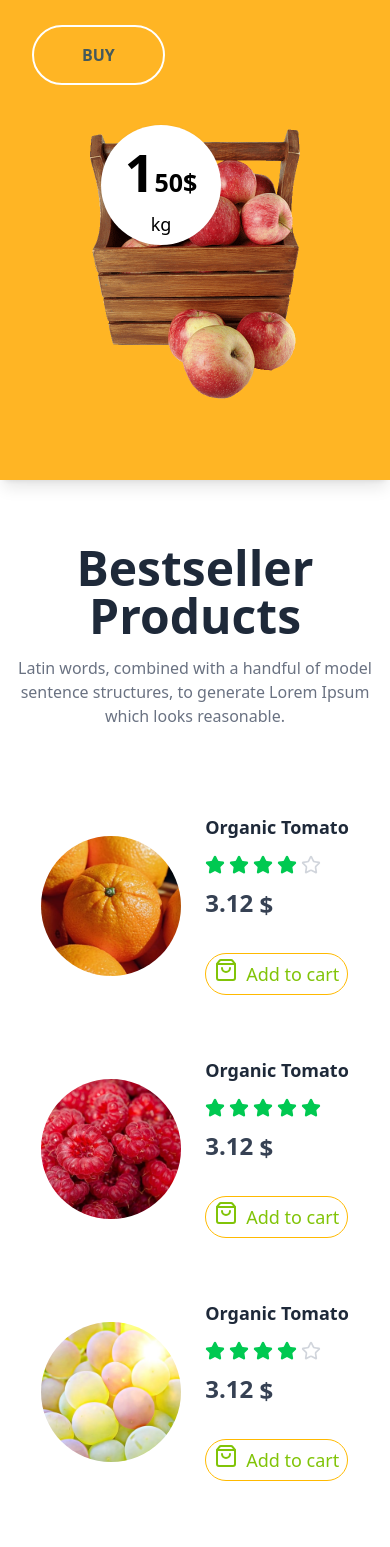
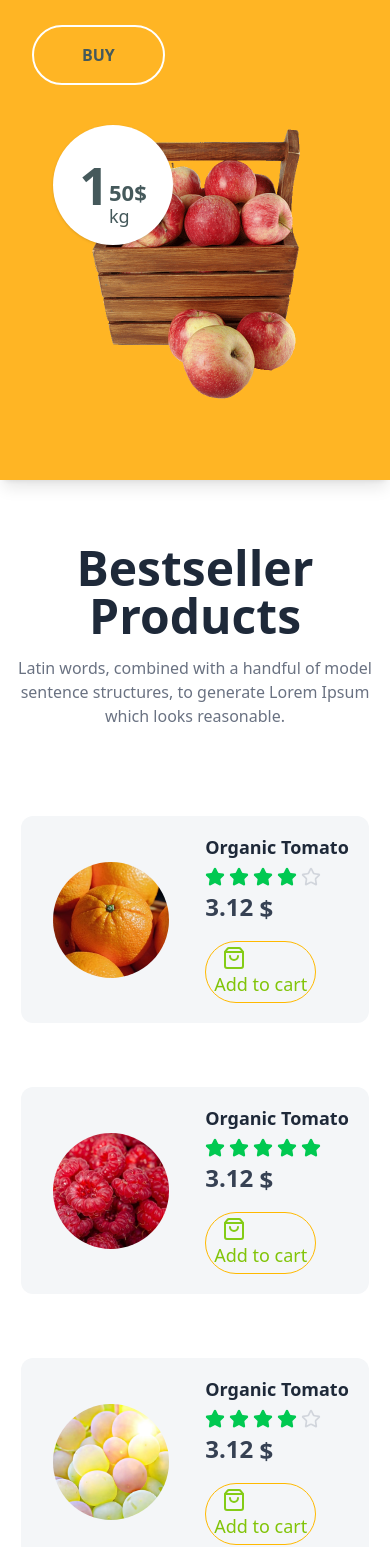
Before and after one commit to NadeemAshraf123/Organic-Fruitables, a React (Vite) app: page / in a window 390 px wide. Shown: the part 9080-10627 px from the top of the page. Built offline with nearby package versions, Linux system fonts and the light colour scheme.

Commit message:
Fix responsive layout for products badge

```diff
--- a/src/components/bestsellerproducts/BestSellerProductCard.tsx
+++ b/src/components/bestsellerproducts/BestSellerProductCard.tsx
@@ -21,26 +21,26 @@ const BestSellerProductCard: React.FC<ProductCardProps> = ({ product, onAddToCar
   return (
     <div className='max-w-7xl mx-auto mt-12'>
       <div className="max-w-6xl mx-auto">
-    <div className="">
+    <div className=" bg-[#F4F6F8] p-5 rounded-xl">
       <div className="flex items-center gap-6">
         <img
           src={product.image}
           alt={product.name}
-          className="w-35 h-35 rounded-full object-cover shrink-0"
+          className="w-35 h-35 rounded-full p-3 object-cover shrink-0"
         />
         <div className="flex-1">
           <h3 className="text-lg font-semibold text-gray-800 leading-tight">{product.name}</h3>
-          <Rating rating={product.rating} className="mt-4 text-[#81C408]" />
-          <div className="mt-3 text-2xl font-semibold text-gray-700">
+          <Rating rating={product.rating} className="mt-2 text-[#84CC16]" />
+          <div className="mt-1 text-2xl font-semibold text-gray-700">
             {product.price.toFixed(2)} <span className="text-2xl align-middle">$</span>
           </div>
           <button
             type="button"
             onClick={() => onAddToCart?.(product)}
-            className="mt-8 inline-flex items-center  rounded-full border border-amber-400 px-2 py-1 text-lg font-sm text-[#81C408] hover:bg-[#FFB524] hover:text-[#FFFFFF] focus:outline-none focus:ring-4 focus:ring-amber-200"
+            className="mt-4 col-flex items-center  rounded-full border border-amber-400 px-2 py-1 text-lg font-sm text-[#81C408] hover:bg-[#FFB524] hover:text-[#FFFFFF] focus:outline-none focus:ring-4 focus:ring-amber-200"
             aria-label={`Add ${product.name} to cart`}
           >
-            <ShoppingBag className="mb-2 mr-2 " />
+            <ShoppingBag className=" ml-2 text-[#84CC16] " />
             Add to cart
           </button>
         </div>
--- a/src/components/bestsellerproducts/BestSellerProductTwo.tsx
+++ b/src/components/bestsellerproducts/BestSellerProductTwo.tsx
@@ -27,18 +27,18 @@ const BestsellerProductTwo: React.FC<BestsellerProductsSectionProps> = ({
 }) => {
   return (
     <section className="mx-auto max-w-7xl px-4 py-16">
-      <h2 className="text-center text-5xl md:text-6xl font-extrabold text-gray-800">
+      {/* <h2 className="text-center text-5xl md:text-6xl font-extrabold text-gray-800">
         Bestseller Products
       </h2>
       <p className="mx-auto mt-4 max-w-3xl text-center text-gray-500">
         Latin words, combined with a handful of model sentence structures, to generate Lorem Ipsum which looks reasonable.
-      </p>
+      </p> */}
 
       <div className="mt-10 grid grid-cols-1 sm:grid-cols-2 md:grid-cols-3 lg:grid-cols-4 gap-8">
         {products.map((product) => (
           <div
             key={product.id}
-            className="bg-white rounded-lg shadow-sm hover:shadow-md transition-shadow border border-gray-100 flex flex-col items-center p-4"
+            className="bg-transparent rounded-lg flex flex-col items-center p-4"
           >
             {/* Image */}
             <img
--- a/src/components/footer/Footer.tsx
+++ b/src/components/footer/Footer.tsx
@@ -8,17 +8,17 @@ const Footer: React.FC = () => {
     return (
         <footer className="bg-[#45595B] text-white pt-16 pb-10 px-6 md:px-12 lg:px-20">
 
-            <div className="flex flex-col lg:flex-row justify-between items-center gap-6 mb-12">
-                <div className="text-center lg:text-left">
-                    <h2 className="text-3xl font-bold text-[#81C408]">Fruitables</h2>
-                    <p className="text-md text-[#FFB524] mt-1">Fresh products</p>
+            <div className="flex flex-col lg:flex-row justify-between items-left gap-6 mb-12">
+                <div className="text-left lg:text-left">
+                    <h2 className="text-3xl font-bold text-left text-[#81C408]">Fruitables</h2>
+                    <p className="text-md text-left text-[#FFB524] mt-1">Fresh products</p>
                 </div>
 
                 <form className="relative w-full max-w-md" onSubmit={(e) => e.preventDefault()}>
                     <input
                         type="text"
                         placeholder="Search"
-                        className="w-full px-6 py-4 bg-[#FFFFFF] text-[#6C757D]  rounded-full focus:outline-none"
+                        className="w-full px-6 py-4 bg-[#FFFFFF] text-[#6C757D] text-left  rounded-full focus:outline-none"
                     />
                     <button
                         type="submit"
@@ -28,13 +28,15 @@ const Footer: React.FC = () => {
                     </button>
                 </form>
 
-                <div className="flex gap-4 text-[#FFB524]">
+                <div className="flex justify-end gap-4 text-[#FFB524]">
                     <div className="w-12 h-12 rounded-full border-2 border-[#FFB524] flex items-center justify-center hover:bg-[#FFB524] hover:text-black cursor-pointer transition">
-                        <FaFacebookF className="text-xl" />
+                        <FaTwitter className="text-xl" />
+
                     </div>
 
                     <div className="w-12 h-12 rounded-full border-2 border-[#FFB524] flex items-center justify-center hover:bg-[#FFB524] hover:text-black cursor-pointer transition">
-                        <FaTwitter className="text-xl" />
+                        <FaFacebookF className="text-xl" />
+
                     </div>
 
                     <div className="w-12 h-12 rounded-full border-2 border-[#FFB524] flex items-center justify-center hover:bg-[#FFB524] hover:text-black cursor-pointer transition">
--- a/src/components/promobanner/PromoBanner.tsx
+++ b/src/components/promobanner/PromoBanner.tsx
@@ -35,15 +35,19 @@ const PromoBanner: React.FC = () => {
           1 50$ kg
         </div> */}
 
-                <div className="absolute top-0 left-14 bg-white w-[120px] h-[120px] rounded-full shadow flex flex-col justify-center items-center text-[##45595B]">
+                <div className="absolute top-0 left-2 bg-white w-[120px] h-[120px] rounded-full shadow flex flex-row justify-center items-center text-[#45595B] md:left-10 lg:left-14 md:w-[120px] md:h-[120px] lg:w-[140px] lg:h-[140px]">
                     {/* Top row: 1 and 50$ */}
-                    <div className="flex items-baseline">
-                        <span className="text-[52px] font-bold">1</span>
-                        <span className="text-[25px] font-semibold">50$</span>
+                    <div className="flex items-left gap-1">
+                        <span className="text-[52px] font-bold leading-none">1</span>
+
+                    </div>
+
+                        <div className='flex flex-col'>
+                        <span className="text-[22px] font-semibold mt-10 leading-none">50$</span>
+                        <span className="text-[18px] font-medium ">kg</span>
                     </div>
 
                     {/* Bottom row: kg */}
-                    <span className="text-[18px] font-medium">kg</span>
                 </div>
                 {/* Image */}
                 <img
--- /dev/null
+++ b/src/sheriyan/SheriyanCodingLandingPage.tsx
@@ -0,0 +1,33 @@
+import React from 'react'
+import ShyrianCodingSchool from './ShyrianCodingSchool'
+
+const SheriyanCodingLandingPage = () => {
+
+  return (
+
+    <>
+
+    <div className='h-screen w-screen bg-black flex'>
+        <div className='w-6/12 h-full bg-white'>
+
+        <h1 className='text-[24px] font-semibold mt-70 mb-30 ml-30'>Learn from the
+           <span className='text-[#269683]'>  coolest coding
+            <br></br>
+            platform </span>  in India.</h1>
+
+        <button className='bg-[#269683] text-center ml-30 text-white px-5 py-2 '>
+            Explore Our Courses
+        </button>
+
+        </div>
+        <div className='w-6/12 h-full bg-[#a5dfd4]'>
+
+        </div>
+
+    </div>
+
+    </>
+  )
+}
+
+export default SheriyanCodingLandingPage
--- /dev/null
+++ b/src/sheriyan/ShyrianCodingSchool.tsx
@@ -0,0 +1,25 @@
+import React from 'react'
+
+const ShyrianCodingSchool = () => {
+  return (
+
+
+    <div className='w-full h-full bg-[#FFFFFF] '>
+
+            <nav className='flex justify-evenly'>
+
+            <a href="#">Home</a>
+            <a href="#">Courses</a>
+            <a href="#">Campus Ambassador</a>
+            <a href="#">Girls Who Code</a>
+            <a href="#">Inertia</a>
+            <a href="#">Classroom</a>
+            <a href="#">Sign In</a>
+
+            </nav>
+
+    </div>
+  )
+}
+
+export default ShyrianCodingSchool
```
Also changed, not shown: src/App.tsx (+7 -6 lines).
